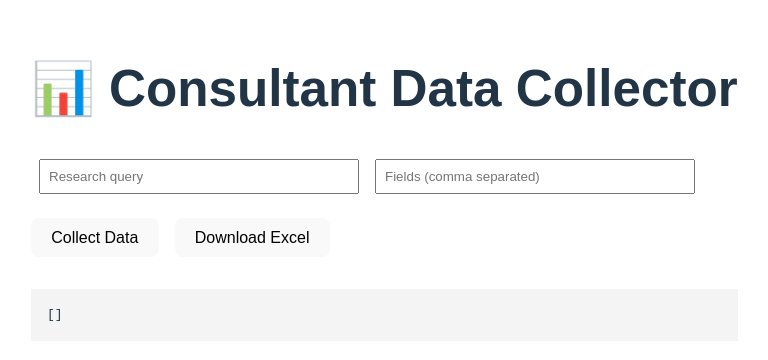
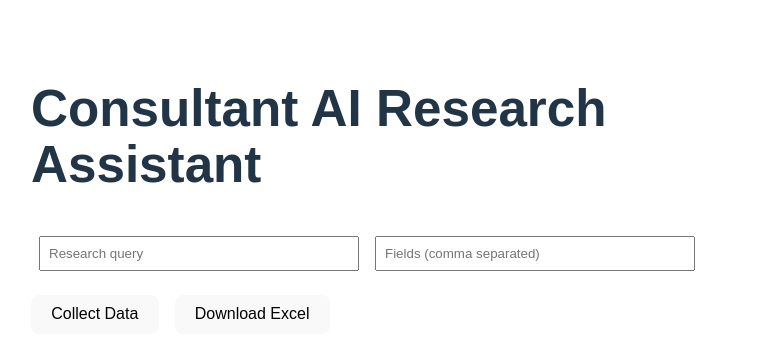
Before and after one commit to ParthGuptaa/consultant-data-collector, a React (Vite) app in the folder frontend/: page / in a window 1280 px wide. Shown: the part 210-570 px from the top of the page, without its empty margins (1-769 px from the left). Built offline with nearby package versions, Linux system fonts and the light colour scheme.

Commit message:
Integrate BART summarization and display results in UI

```diff
--- a/frontend/src/App.jsx
+++ b/frontend/src/App.jsx
@@ -4,20 +4,19 @@ import axios from "axios";
 export default function App() {
   const [query, setQuery] = useState("");
   const [fields, setFields] = useState("");
-  const [data, setData] = useState([]);
+  const [sources, setSources] = useState([]);
+  const [summary, setSummary] = useState("");
   const [loading, setLoading] = useState(false);
 
   const runCollect = async () => {
     setLoading(true);
     try {
-      const resp = await axios.post(
-        `${import.meta.env.VITE_API_URL}/collect`,
-        {
-          query,
-          fields: fields.split(",").map((f) => f.trim()),
-        }
-      );
-      setData(resp.data.data || []);
+      const resp = await axios.post(`${import.meta.env.VITE_API_URL}/collect`, {
+        query,
+        fields: fields.split(",").map((f) => f.trim()),
+      });
+      setSources(resp.data.sources || []);
+      setSummary(resp.data.summary || "");
     } catch (error) {
       console.error("Collection failed:", error);
     }
@@ -46,8 +45,9 @@ export default function App() {
   };
 
   return (
-    <div style={{ padding: "2rem", fontFamily: "Arial" }}>
-      <h1>📊 Consultant Data Collector</h1>
+    <div style={{ padding: "2rem", fontFamily: "Arial", maxWidth: "800px", margin: "0 auto" }}>
+      <h1> Consultant AI Research Assistant</h1>
+
       <input
         placeholder="Research query"
         value={query}
@@ -60,15 +60,31 @@ export default function App() {
         onChange={(e) => setFields(e.target.value)}
         style={{ margin: "0.5rem", padding: "0.5rem", width: "300px" }}
       />
+
       <div style={{ marginTop: "1rem" }}>
         <button onClick={runCollect} style={{ marginRight: "1rem" }}>
           {loading ? "Collecting..." : "Collect Data"}
         </button>
         <button onClick={handleExport}>Download Excel</button>
       </div>
-      <pre style={{ marginTop: "2rem", background: "#f4f4f4", padding: "1rem" }}>
-        {JSON.stringify(data, null, 2)}
-      </pre>
+
+      {summary && (
+        <div style={{ marginTop: "2rem", background: "#f0f8ff", padding: "1rem", borderRadius: "6px" }}>
+          <h3> BART Summary</h3>
+          <p>{summary}</p>
+        </div>
+      )}
+
+      {sources.length > 0 && (
+        <div style={{ marginTop: "2rem", background: "#f9f9f9", padding: "1rem", borderRadius: "6px" }}>
+          <h3> Raw Sources</h3>
+          <ul>
+            {sources.map((s, i) => (
+              <li key={i}>{s}</li>
+            ))}
+          </ul>
+        </div>
+      )}
     </div>
   );
 }
```
